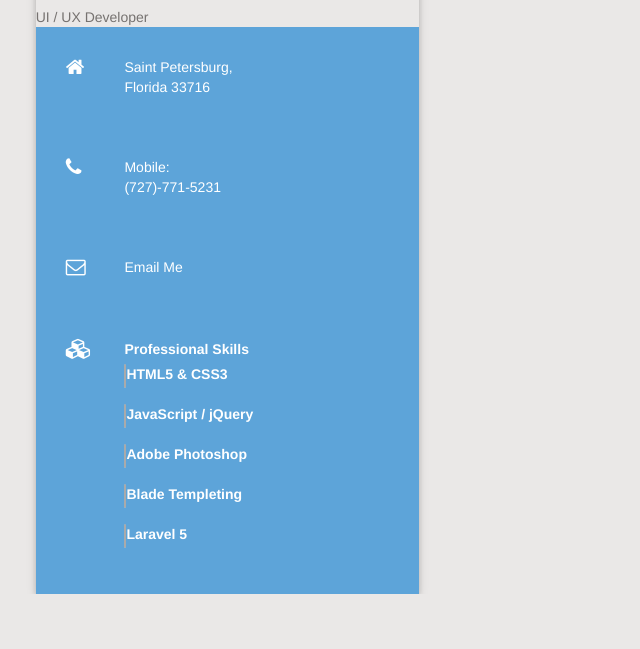
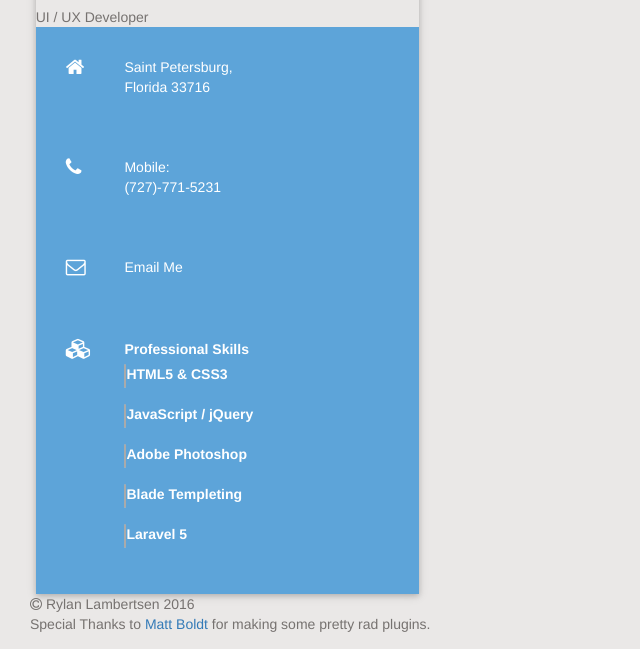
Before and after one commit to rlambertsen/portfolio, a plain HTML site: page index.html in a window 1280 px wide. Shown: the part 1242-1891 px from the top of the page, without its empty margins (0-640 px from the left). Before the commit the page ends 1836 px from the top, so only its background shows below. Drawn offline with nearby package versions, Linux system fonts and the light colour scheme.

Commit message:
added some footer stuff

```diff
--- a/index.html
+++ b/index.html
@@ -262,6 +262,13 @@
                     </div>
                 </div>
             </div>
+            <div class="row">
+                <div class="col-sm-12">
+                    <div class="form-group text-sm-center">
+                        <p><i class="fa fa-copyright"></i> Rylan Lambertsen 2016 <br><span>Special Thanks to <a href="http://www.mattboldt.com/" target="_blank">Matt Boldt</a> for making some pretty rad plugins.</span></p>
+                    </div>
+                </div>
+            </div>
         </div>
         <script src="https://ajax.googleapis.com/ajax/libs/jquery/1.10.2/jquery.min.js"></script>
         <script src="https://cdn.rawgit.com/twbs/bootstrap/v4-dev/dist/js/bootstrap.js" ></script>
```
